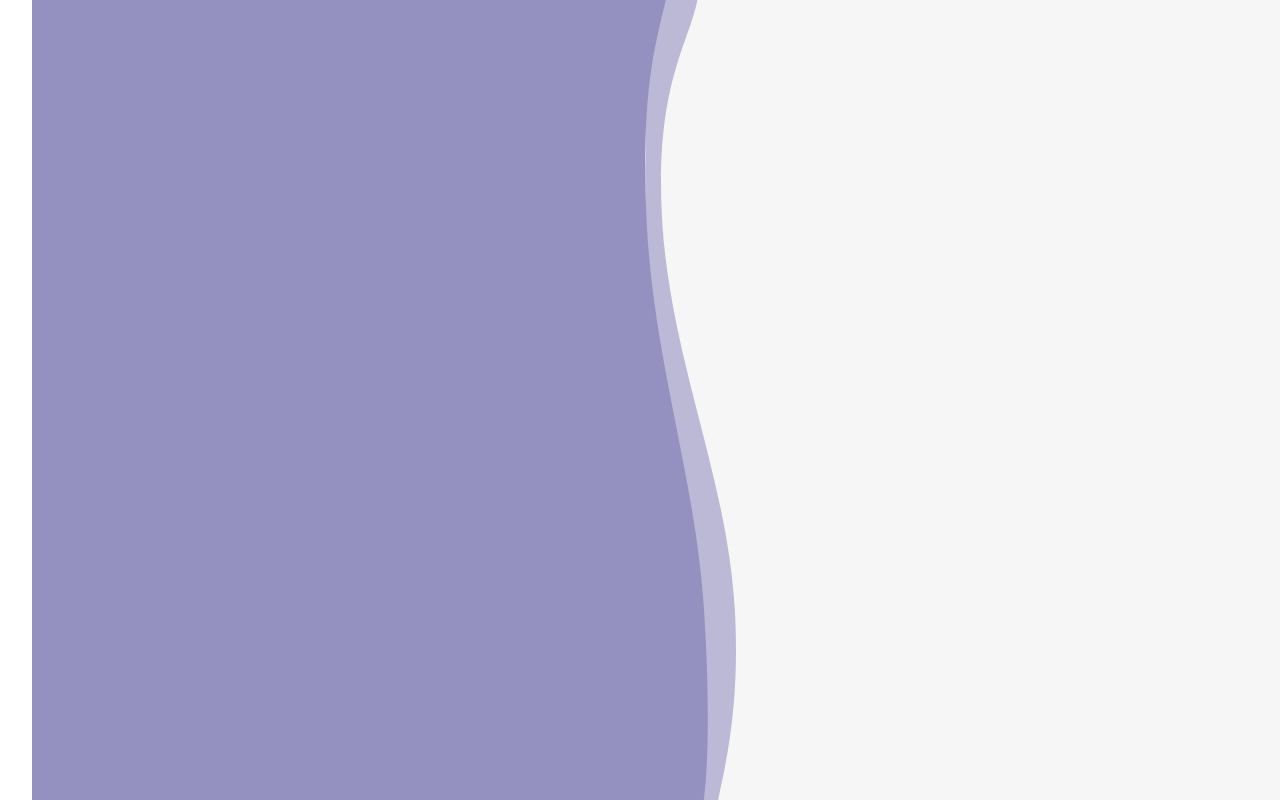
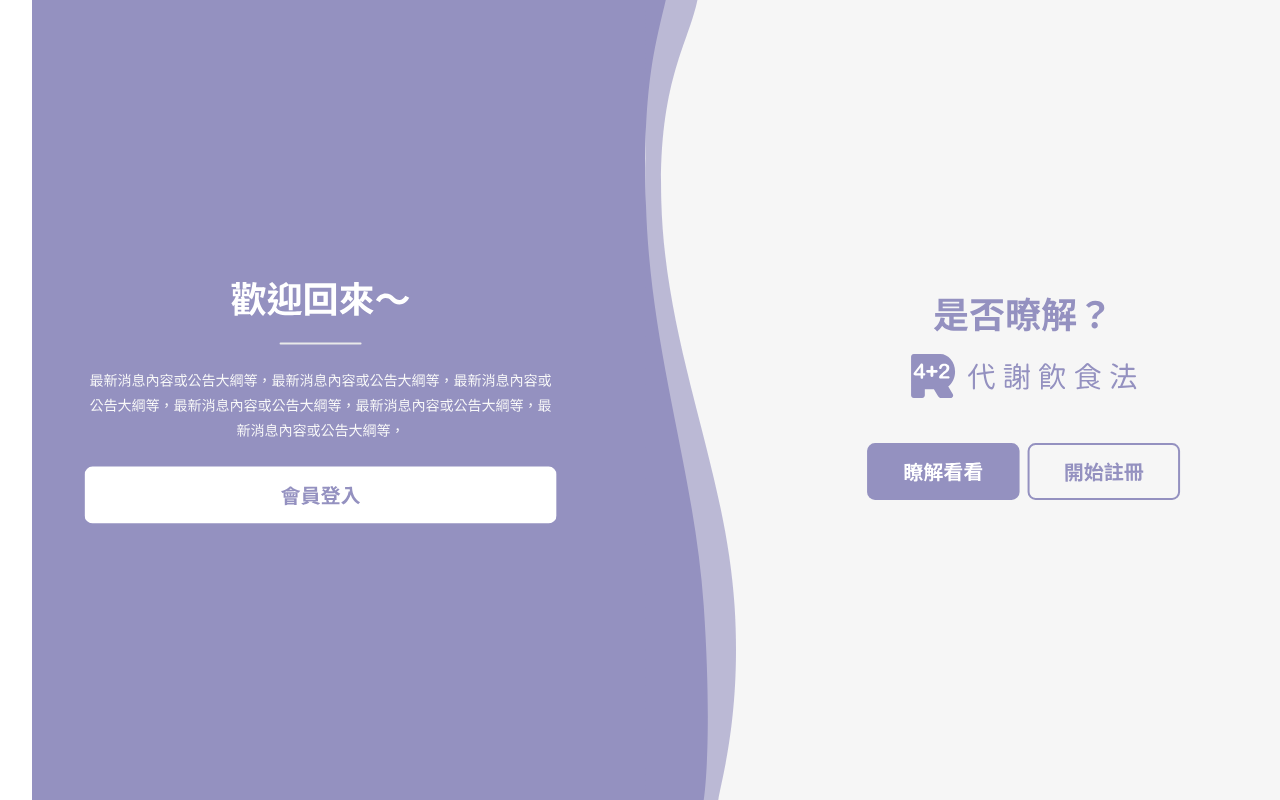
Before and after one commit to luke1209/4plus2r, a Vue app: page / in a window 1280 px wide. Built offline with nearby package versions, Linux system fonts and the light colour scheme.

Commit message:
feat: 製作 signup-up 背景中間有波浪區隔

```diff
--- a/src/App.vue
+++ b/src/App.vue
@@ -5,7 +5,9 @@
 <template>
   <div class="background-container">
     <!-- 左側紫色區域 -->
-    <div class="left-section"></div>
+    <div class="left-section">
+      <img src="@/assets/sign-up-left.svg" alt="Left Image" />
+    </div>
 
     <!-- 中間過渡曲線區域，直接嵌入 SVG -->
     <div class="curve-section">
@@ -16,7 +18,9 @@
     </div>
 
     <!-- 右側白色區域 -->
-    <div class="right-section"></div>
+    <div class="right-section">
+      <img src="@/assets/sign-up-right.svg" alt="Right Image" />
+    </div>
   </div>
 </template>
 
@@ -55,6 +59,9 @@ html, body {
   height: 100%;
   background-color: #9491C0; /* 紫色背景 */
   grid-column: 1;
+  display: flex;
+  justify-content: center;
+  align-items: center;
 }
 
 /* 中間曲線區域 - 作為獨立區塊 */
@@ -81,5 +88,8 @@ html, body {
   height: 100%;
   background-color: #F6F6F6;
   grid-column: 3;
+  display: flex;
+  justify-content: center;
+  align-items: center;
 }
 </style>
```
Also changed, not shown: src/assets/sign-up-left.svg (added), src/assets/sign-up-right.svg (added).
